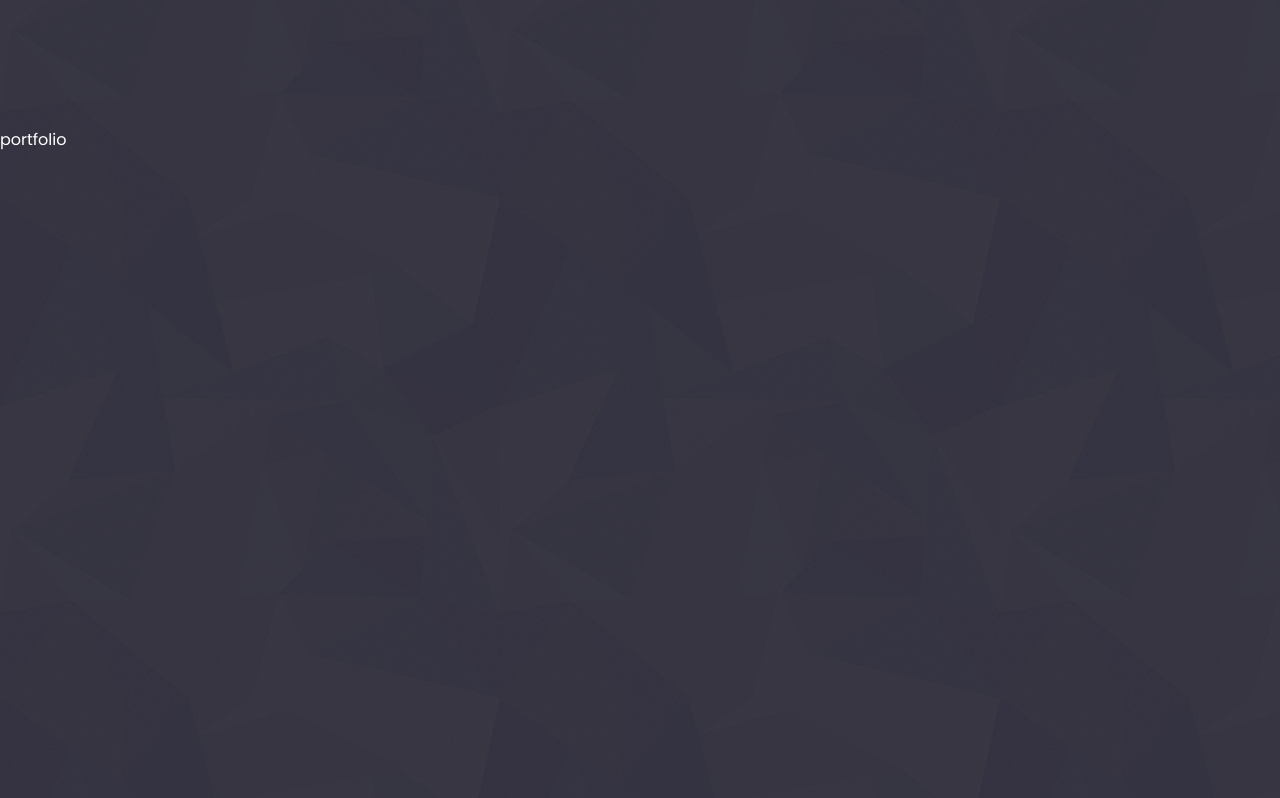
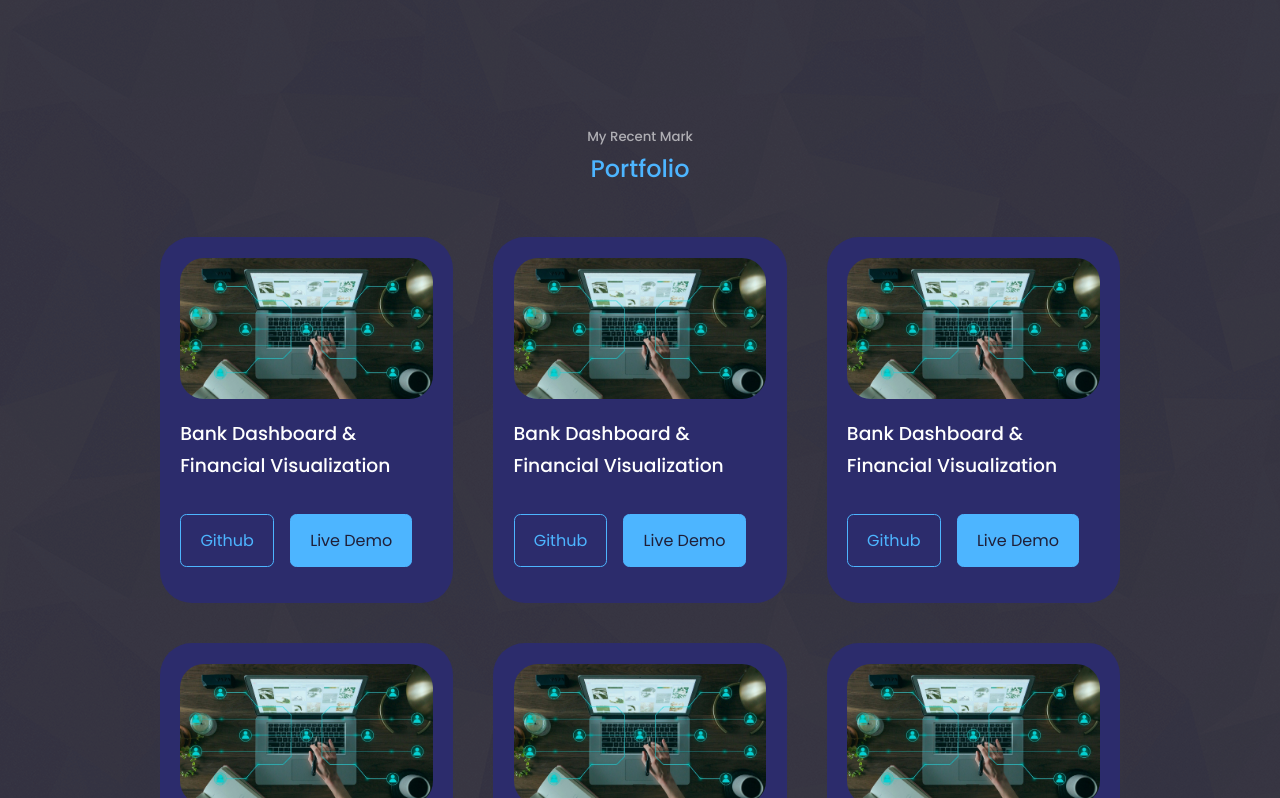
Before and after one commit to ElDev1/portfolio_web, a React (Create React App) app: page / in a window 1280 px wide. Shown: the part 802-1600 px from the top of the page. Built offline with nearby package versions, Linux system fonts and the light colour scheme.

Commit message:
creating portfolio component with css styles

```diff
--- a/src/components/portfolio/Portfolio.jsx
+++ b/src/components/portfolio/Portfolio.jsx
@@ -1,9 +1,79 @@
 import React from 'react';
 import './portfolio.css';
+import IMG from '../../assets/portfolioExample.jpg'
+
+const data = [
+  {
+    id: 1,
+    image: IMG,
+    title: 'Bank Dashboard & Financial Visualization',
+    github: 'https://github.com',
+    demo: 'https://www.youtube.com/watch?v=_S7WEVLbQ-Y&ab_channel=FicLord'
+  },
+  {
+    id: 2,
+    image: IMG,
+    title: 'Bank Dashboard & Financial Visualization',
+    github: 'https://github.com',
+    demo: 'https://www.youtube.com/watch?v=_S7WEVLbQ-Y&ab_channel=FicLord'
+  },
+  {
+    id: 3,
+    image: IMG,
+    title: 'Bank Dashboard & Financial Visualization',
+    github: 'https://github.com',
+    demo: 'https://www.youtube.com/watch?v=_S7WEVLbQ-Y&ab_channel=FicLord'
+  },
+  {
+    id: 4,
+    image: IMG,
+    title: 'Bank Dashboard & Financial Visualization',
+    github: 'https://github.com',
+    demo: 'https://www.youtube.com/watch?v=_S7WEVLbQ-Y&ab_channel=FicLord'
+  },
+  {
+    id: 5,
+    image: IMG,
+    title: 'Bank Dashboard & Financial Visualization',
+    github: 'https://github.com',
+    demo: 'https://www.youtube.com/watch?v=_S7WEVLbQ-Y&ab_channel=FicLord'
+  },
+  {
+    id: 6,
+    image: IMG,
+    title: 'Bank Dashboard & Financial Visualization',
+    github: 'https://github.com',
+    demo: 'https://www.youtube.com/watch?v=_S7WEVLbQ-Y&ab_channel=FicLord'
+  }
+]
 
 export const Portfolio = () => {
   return (
-    <section id='portfolio'>portfolio</section>
+    <section id='portfolio'>
+      <h5>My Recent Mark</h5>
+      <h2>Portfolio</h2>
+
+
+
+      <div className="container portfolio_container">
+        {
+          data.map(({id, image, title, github, demo}) => {
+            return (
+              <article key={id} className='portfolio_item'>
+                <div className='portfolio_item-image'>
+                  <img src={image} alt={title} />
+                </div>
+                <h3>{title}</h3>
+                <div className='portfolio_item-cta'>
+                  <a href={github} className='btn' target='_blank'>Github</a>
+                  <a href={demo} className='btn btn-primary' target='_blank'>Live Demo</a>
+                </div>
+              </article>
+            )
+          })
+        }
+      </div>
+    </section>
   )
 }
 
--- a/src/components/portfolio/portfolio.css
+++ b/src/components/portfolio/portfolio.css
@@ -0,0 +1,49 @@
+.portfolio_container {
+    display: grid;
+    grid-template-columns: repeat(3, 1fr);
+    gap: 2.5rem;
+}
+
+.portfolio_item {
+    background: var(--color-bg-variant);
+    padding: 1.2rem;
+    border-radius: 2rem;
+    border: 1px solid transparent;
+    transition: var(--transition);
+}
+
+.portfolio_item:hover {
+    border-color: var(--color-primary-variant);
+    background: transparent;
+}
+
+.portfolio_item-image {
+    border-radius: 1.5rem;
+    overflow: hidden;
+}
+
+.portfolio_item h3 {
+    margin: 1.2rem 0 2rem;
+}
+
+.portfolio_item-cta {
+    display:flex;
+    gap: 1rem;
+    margin-bottom: 1rem;
+}
+
+/* media queries */
+
+@media screen and (max-width: 1024px) {
+    .portfolio_container {
+        grid-template-columns: 1fr 1fr;
+        gap: 1.2rem;
+    }
+}
+
+@media screen and (max-width: 600px) {
+    .portfolio_container {
+        grid-template-columns: 1fr;
+        gap: 1rem;
+    }
+}
```
Also changed, not shown: src/assets/portfolioExample.jpg (added).
